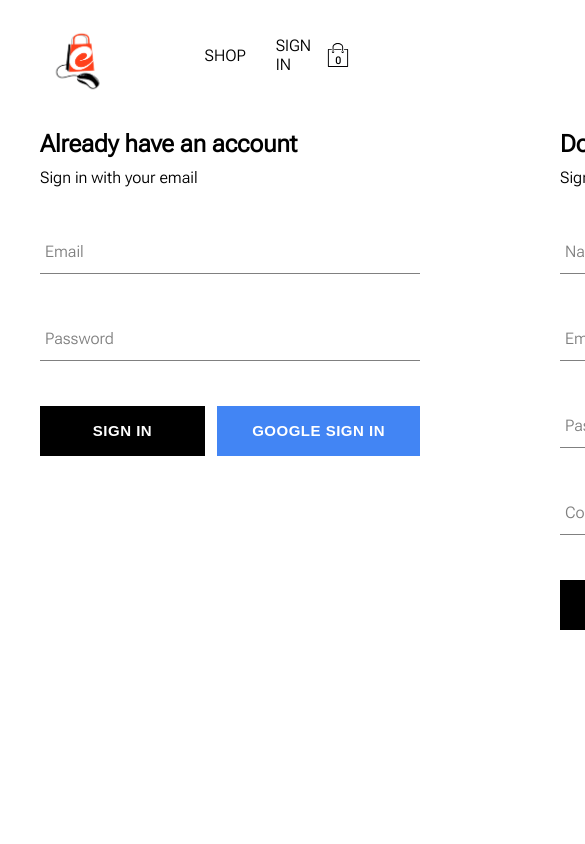
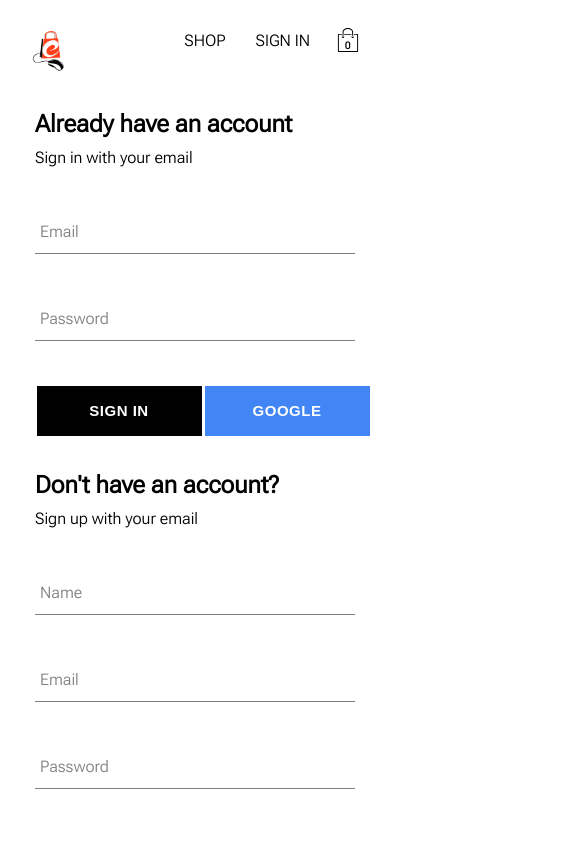
Before and after one commit to mgmaxi/e-commerce, a React (Create React App) app: page /auth in a window 390 px wide. Shown: the top 844 px of the page, 585 px wide, since content can reach past the window. Built offline with nearby package versions, Linux system fonts and the light colour scheme; no server answers; the database is empty; a web font is replaced by a local one.

Commit message:
Add responsive design

```diff
--- a/src/components/category-item/category-item.scss
+++ b/src/components/category-item/category-item.scss
@@ -66,3 +66,11 @@
     }
   }
 }
+
+/* MEDIA QUERIES */
+
+@media only screen and (max-width: 768px) {
+  .category-item-container {
+    height: 200px;
+  }
+}
--- a/src/components/category-preview/category-preview.scss
+++ b/src/components/category-preview/category-preview.scss
@@ -10,8 +10,21 @@
   }
 
   .preview {
-      display: grid;
-      grid-template-columns: repeat(4, 1fr);
-      column-gap: 20px;
+    display: flex;
+    justify-content: space-between;
   }
 }
+
+/* MEDIA QUERIES */
+
+@media only screen and (max-width: 768px) {
+  .category-preview-container {
+    align-items: center;
+  }
+
+  .category-preview-container .preview {
+    display: grid;
+    grid-template-columns: 1fr 1fr;
+    grid-gap: 15px;
+  }
+}
--- a/src/components/checkout-item/checkout-item.scss
+++ b/src/components/checkout-item/checkout-item.scss
@@ -39,3 +39,5 @@
     cursor: pointer;
   }
 }
+
+/* MEDIA QUERIES */
--- a/src/components/product-card/product-card.scss
+++ b/src/components/product-card/product-card.scss
@@ -7,7 +7,7 @@
   position: relative;
 
   img {
-      width: 100%;
+    width: 22vw;
     height: 95%;
     object-fit: cover;
     margin-bottom: 5px;
@@ -49,3 +49,32 @@
     }
   }
 }
+
+/* MEDIA QUERIES */
+
+@media only screen and (max-width: 768px) {
+  .product-card-container img {
+    width: 100%;
+  }
+  .product-card-container button:hover {
+    opacity: unset;
+  }
+
+  .product-card-container button button {
+    opacity: unset;
+  }
+
+  .product-card-container button {
+    display: block;
+    opacity: 0.9;
+    min-width: unset;
+    padding: 0 10px;
+  }
+
+  .product-card-container .footer {
+    font-size: 14px;
+  }
+  .product-card-container .footer .price {
+    margin: 0 7px 0 0;
+  }
+}
--- a/src/components/sign-in-form/sign-in-form.scss
+++ b/src/components/sign-in-form/sign-in-form.scss
@@ -12,3 +12,15 @@
     justify-content: space-between;
   }
 }
+
+/* MEDIA QUERIES */
+
+@media only screen and (max-width: 768px) {
+  .sign-up-container {
+    padding: 0 30px;
+  }
+
+  .sign-up-container .buttons-container button {
+    margin: 0 1.5px 25px 1.5px;
+  }
+}
--- a/src/index.scss
+++ b/src/index.scss
@@ -1,12 +1,11 @@
-*{
+* {
   box-sizing: border-box;
 }
 
 body {
   margin: 0;
   padding: 20px 40px;
-  font-family: 'Roboto Flex', 'Helvetica Neue',
-    sans-serif;
+  font-family: 'Roboto Flex', 'Helvetica Neue', sans-serif;
   -webkit-font-smoothing: antialiased;
   -moz-osx-font-smoothing: grayscale;
 }
@@ -16,7 +15,15 @@ code {
     monospace;
 }
 
-a{
+a {
   text-decoration: none;
   color: #000;
 }
+
+/* MEDIA QUERIES */
+
+@media only screen and (max-width: 768px) {
+  body {
+    padding: 10px;
+  }
+}
--- a/src/routes/authentication/authentication.scss
+++ b/src/routes/authentication/authentication.scss
@@ -1,6 +1,17 @@
 .authentication-container {
-    display: flex;
-    width: 900px;
-    justify-content: space-between;
-    margin: 30px auto;
+  display: flex;
+  width: 900px;
+  justify-content: space-between;
+  margin: 30px auto;
+}
+
+/* MEDIA QUERIES */
+
+@media only screen and (max-width: 768px) {
+  .authentication-container {
+    flex-direction: column;
+    justify-content: center;
+    align-items: center;
+    width: auto;
   }
+}
--- a/src/routes/category/category.scss
+++ b/src/routes/category/category.scss
@@ -1,7 +1,6 @@
 .category-container {
   display: grid;
   grid-template-columns: repeat(4, 1fr);
-    column-gap: 20px;
   row-gap: 50px;
 }
 
@@ -11,3 +10,14 @@
   text-align: center;
   text-transform: uppercase;
 }
+
+/* MEDIA QUERIES */
+
+@media only screen and (max-width: 768px) {
+  .category-container {
+    align-items: center;
+    display: grid;
+    grid-template-columns: 1fr 1fr;
+    grid-gap: 15px;
+  }
+}
--- a/src/routes/checkout/checkout.scss
+++ b/src/routes/checkout/checkout.scss
@@ -29,3 +29,25 @@
     font-size: 36px;
   }
 }
+
+/* MEDIA QUERIES */
+
+@media only screen and (max-width: 768px) {
+  .checkout-container {
+    width: 95%;
+  }
+
+  .checkout-container .checkout-header .header-block {
+    width: 30%;
+  }
+
+  .checkout-container .checkout-header .header-block:last-child {
+    width: 14%;
+  }
+}
+
+@media only screen and (max-width: 428px) {
+  .checkout-container .checkout-header {
+    text-align: center;
+  }
+}
--- a/src/routes/navigation/navigation.scss
+++ b/src/routes/navigation/navigation.scss
@@ -10,7 +10,7 @@
     width: 70px;
     margin: 5px;
 
-      .logo{
+    .logo {
       width: 100%;
     }
   }
@@ -28,3 +28,22 @@
     }
   }
 }
+
+/* MEDIA QUERIES */
+
+@media only screen and (max-width: 768px) {
+  .navigation {
+    height: 60px;
+    padding: 10px;
+    margin-bottom: 20px;
+  }
+
+  .navigation .logo-container .logo {
+    width: 50px;
+    padding: 0;
+  }
+
+  .navigation .nav-links-container {
+    width: 80%;
+  }
+}
```
Also changed, not shown: src/components/sign-up-form/sign-up-form.scss (indentation only). Lines whose indentation alone changed are shown as unchanged.
